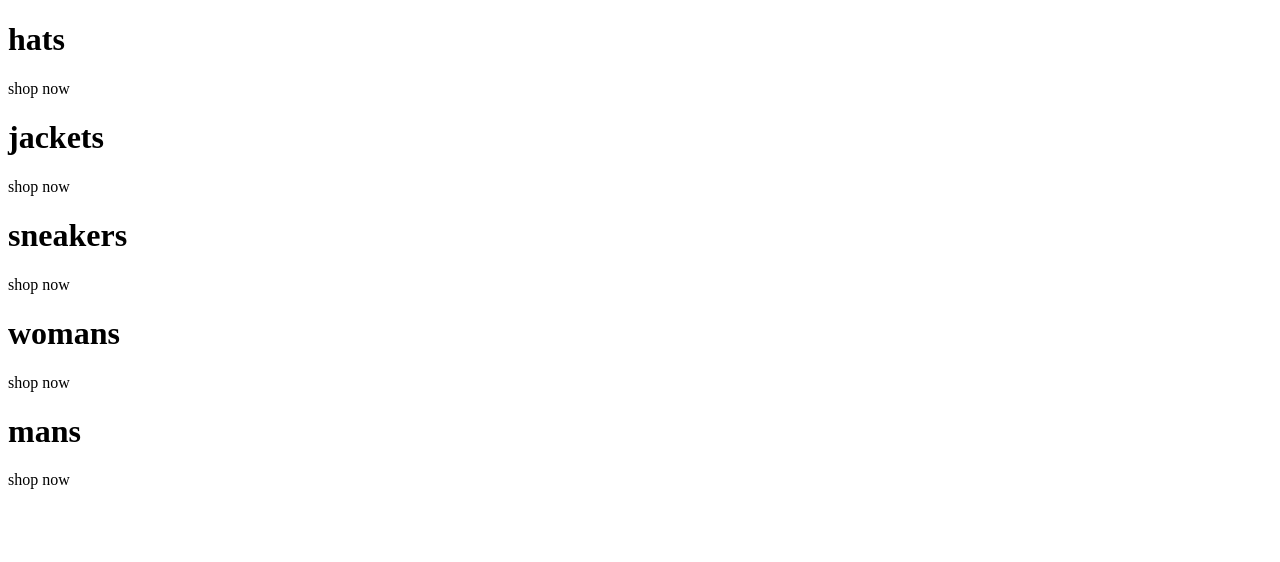
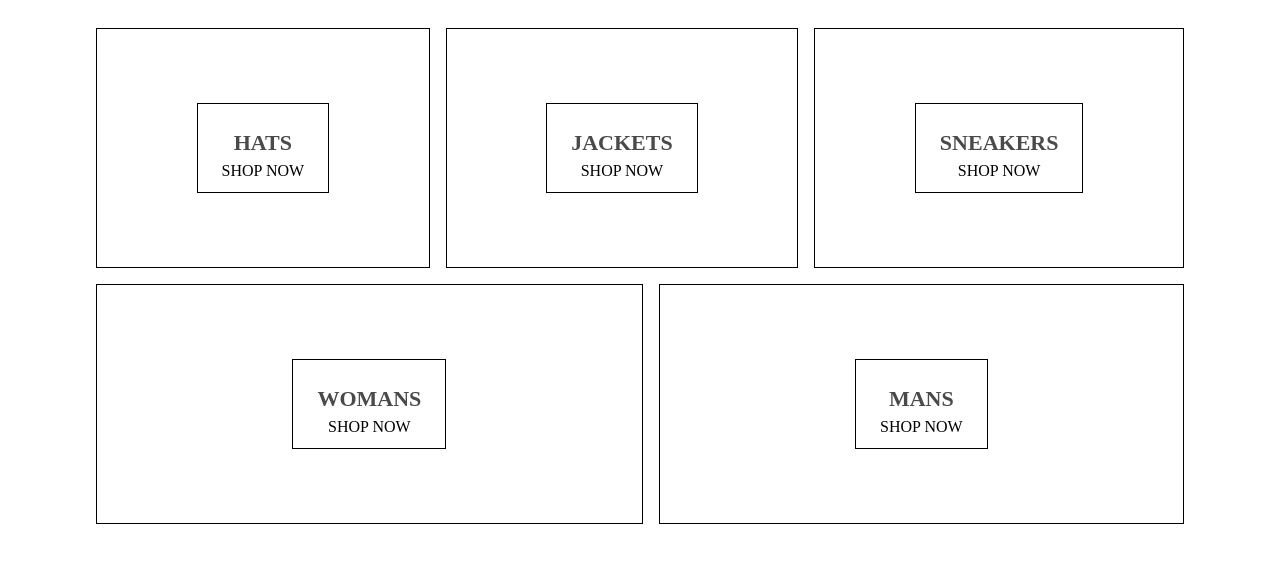
Before and after one commit to KaMa75/clothing-shop-demo, a React (Create React App) app: page / in a window 1280 px wide. Shown: the top 562 px of the page. Built offline with nearby package versions, Linux system fonts and the light colour scheme.

Commit message:
styling directory menu on homepage

```diff
--- a/src/index.scss
+++ b/src/index.scss
@@ -0,0 +1,3 @@
+* {
+    box-sizing: border-box;
+}
--- a/src/pages/homepage.js
+++ b/src/pages/homepage.js
@@ -5,20 +5,20 @@ import './homepage.scss';
 import { menuItems } from "../data/menu-items";
 
 const HomePage = () => (
-    <>
+
+    <div className='homepage'>
+        <div className='directory-menu'>
             {menuItems.map(menuItem => (
-            <div className='homepage' key={menuItem.id}>
-                <div className='directory-menu'>
-                    <div className='menu-item'>
+                <div className='menu-item' key={menuItem.id}>
                     <div className='content'>
                         <h1 className='title'>{menuItem.title}</h1>
                         <span className='subtitle'>{menuItem.subtitle}</span>
                     </div>
                 </div>
+            ))}
         </div>
     </div>
-        ))}
-    </>
+
 );
 
 export default HomePage;
--- a/src/pages/homepage.scss
+++ b/src/pages/homepage.scss
@@ -0,0 +1,57 @@
+.homepage {
+    // display: flex;
+    // flex-direction: column;
+    // align-items: center;
+    padding: 20px 80px;
+}
+
+.directory-menu {
+    // width: 100%;
+    display: flex;
+    flex-wrap: wrap;
+    justify-content: space-between;
+}
+
+.menu-item {
+    min-width: 30%;
+    height: 240px;
+    flex: 1 1 auto;
+    display: flex;
+    align-items: center;
+    justify-content: center;
+    border: 1px solid #000;
+    margin: 0 8px 16px;
+    padding: 0 16px;
+
+    // &:first-child {
+    //     margin-right: 7px;
+    // }
+
+    // &:last-child {
+    //     margin-left: 7px;
+    // }
+
+    .content {
+        text-transform: uppercase;
+        height: 90px;
+        padding: 0 24px;
+        display: flex;
+        flex-direction: column;
+        align-items: center;
+        justify-content: center;
+        border: 1px solid #000;
+
+        .title {
+            font-size: 22px;
+            font-weight: bold;
+            margin-bottom: 6px;
+            color: #4a4a4a;
+        }
+
+        .subtitle {
+            font-size: 16px;
+            font-weight: lighter;
+        }
+    }
+
+}
```
Lines whose indentation alone changed are shown as unchanged.
